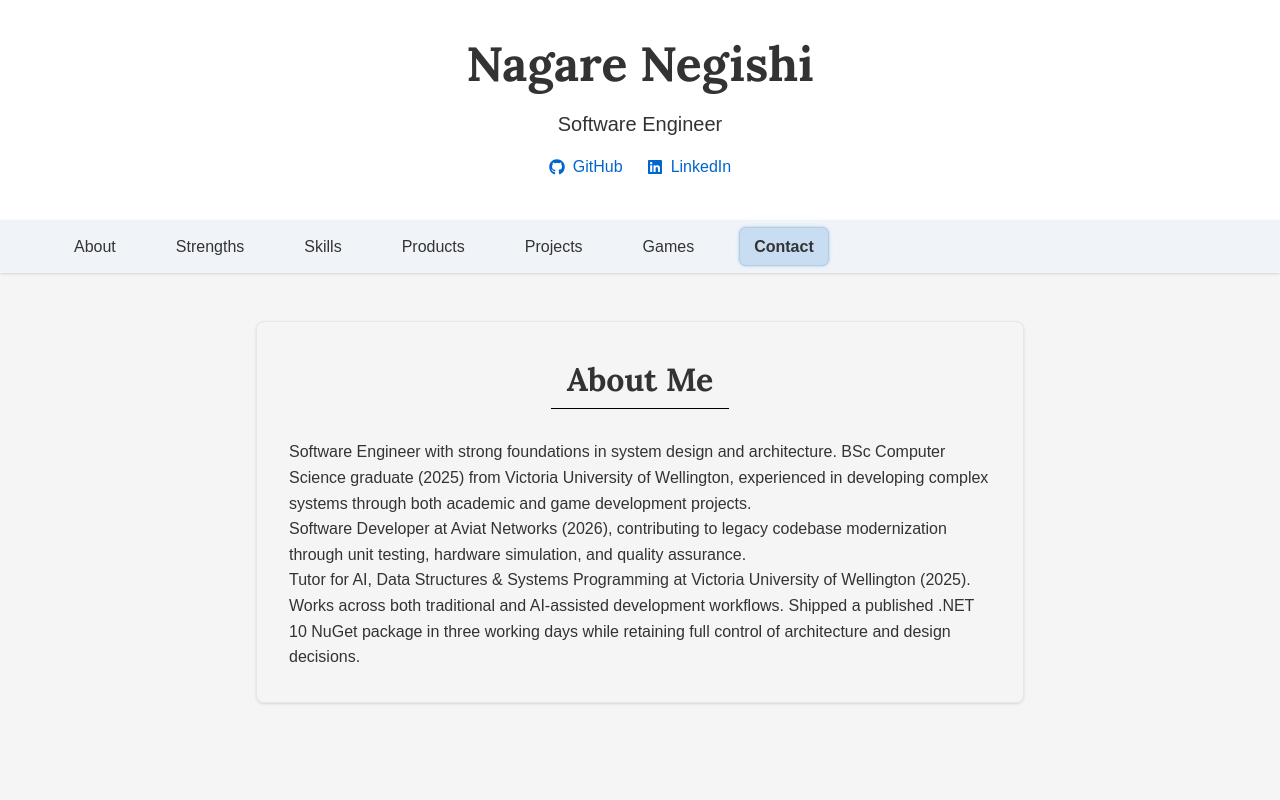
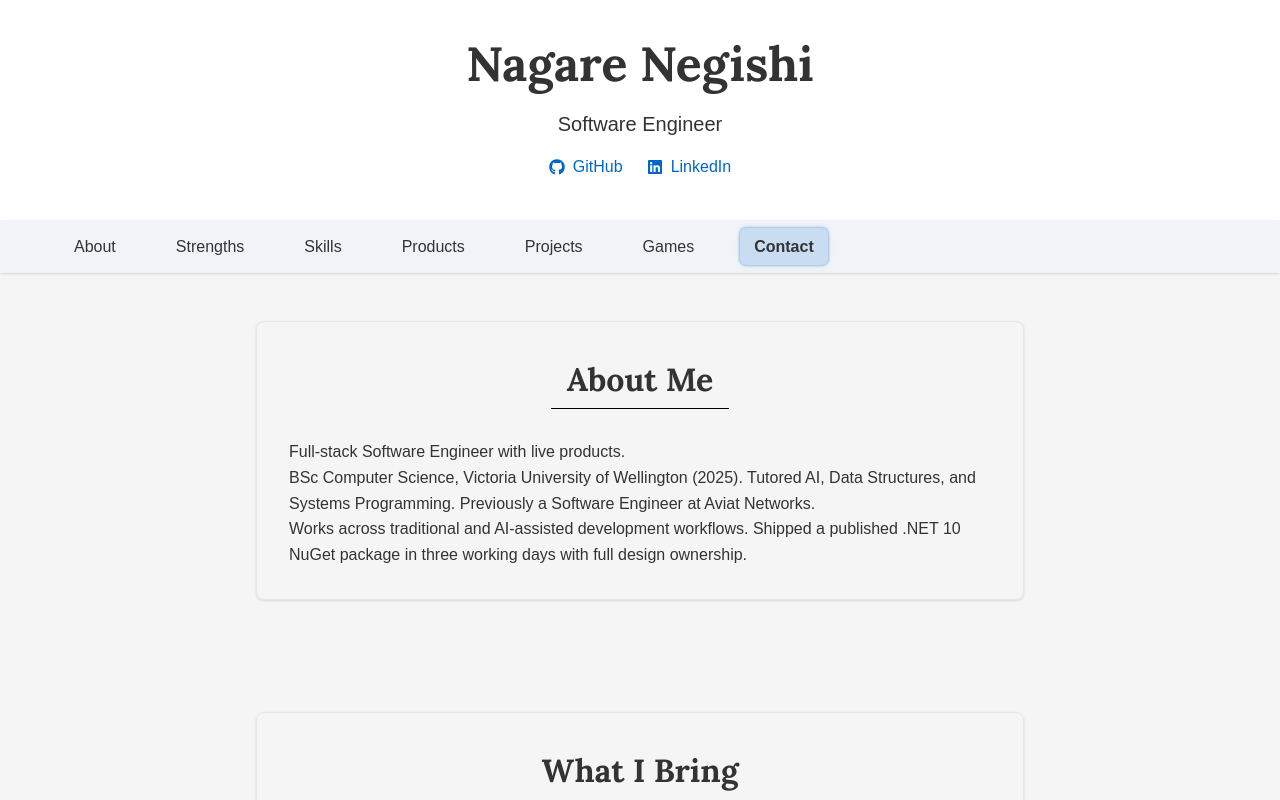
Before and after one commit to NagareNegishi/NagareNegishi.github.io, a React (Vite) app: page / in a window 1280 px wide. Shown: the top 800 px of the page. Built offline with nearby package versions, Linux system fonts and the light colour scheme.

Commit message:
update about me #28

```diff
--- a/src/data/personalInfo.js
+++ b/src/data/personalInfo.js
@@ -7,10 +7,9 @@ export const personalInfo = {
 	github: "https://github.com/NagareNegishi",
 	linkedin: "https://www.linkedin.com/in/nagare-negishi/",
 	about: [
-		"Software Engineer with strong foundations in system design and architecture. BSc Computer Science graduate (2025) from Victoria University of Wellington, experienced in developing complex systems through both academic and game development projects.",
-		"Software Developer at Aviat Networks (2026), contributing to legacy codebase modernization through unit testing, hardware simulation, and quality assurance.",
-		"Tutor for AI, Data Structures & Systems Programming at Victoria University of Wellington (2025).",
-		"Works across both traditional and AI-assisted development workflows. Shipped a published .NET 10 NuGet package in three working days while retaining full control of architecture and design decisions."
+		"Full-stack Software Engineer with live products.",
+		"BSc Computer Science, Victoria University of Wellington (2025). Tutored AI, Data Structures, and Systems Programming. Previously a Software Engineer at Aviat Networks.",
+		"Works across traditional and AI-assisted development workflows. Shipped a published .NET 10 NuGet package in three working days with full design ownership.",
 	]
 
 };
```
